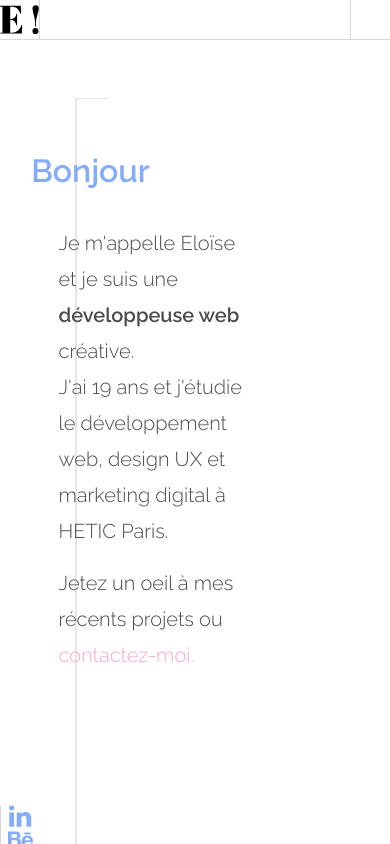
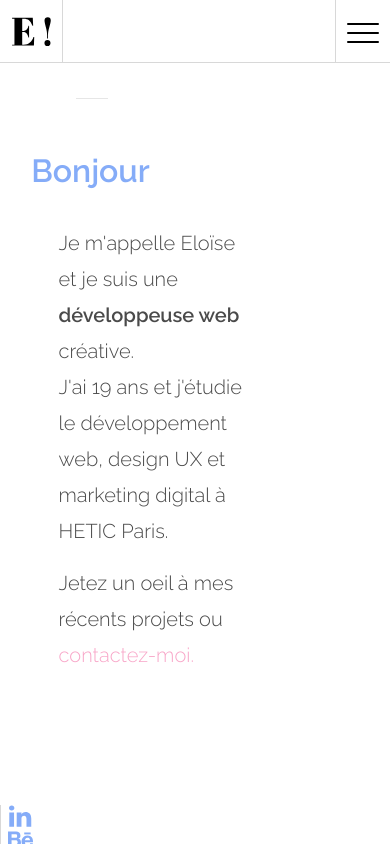
Before and after one commit to IsautierEloise/portfolio_19, a Vue app: page /#/ in a window 390 px wide. Shown: the top 844 px of the page. Built offline with nearby package versions, Linux system fonts and the light colour scheme; a web font is replaced by a local one.

Commit message:
responsive

```diff
--- a/src/components/About.vue
+++ b/src/components/About.vue
@@ -63,6 +63,11 @@ export default {
             {
                 top: 50vw;
             }
+
+            @media screen and (max-width: 900px)
+            {
+                display: none;
+            }
         }
         .scrollbar
         {
@@ -82,6 +87,11 @@ export default {
             {
                 top: 50vw;
                 height: 40%;
+            }
+
+            @media screen and (max-width: 900px)
+            {
+                display: none;
             }
 
             .scroll
@@ -132,6 +142,7 @@ export default {
                     display: flex;
                     flex-direction: column;
                     justify-content: center;
+                    width: 100%;
                 }
 
                 h1
@@ -160,6 +171,13 @@ export default {
                         flex-direction: row;
                         align-items: flex-start;
                         justify-content: space-between;
+
+                        @media screen and (max-width: 900px)
+                        {
+                            flex-direction: column-reverse;
+                            align-items: center;
+                            justify-content: center;
+                        }
                         p
                         {
                             line-height: 180%;
@@ -170,6 +188,11 @@ export default {
                         img
                         {
                             width: 20vw;
+                            @media screen and (max-width: 900px)
+                            {
+                                width: 80vw;
+                                margin-bottom: 10vw;
+                            }
                         }
                         .check
                         {
--- a/src/components/Home.vue
+++ b/src/components/Home.vue
@@ -123,6 +123,7 @@ export default {
             @media screen and (max-width: 900px)
             {
                 top: 25vw;
+                display: none
             }
 
             @media screen and (min-height: 1300px)
--- a/src/components/partials/Header.vue
+++ b/src/components/partials/Header.vue
@@ -1,18 +1,32 @@
 <template>
     <div class="header">
-        <div class="logo">
+        <router-link to="/" class="logo">
             <svg width="54" height="41" viewBox="0 0 54 41" fill="none" xmlns="http://www.w3.org/2000/svg">
                 <path d="M0.155 1.5H28.755L29.305 12.39H28.315C26.775 8.68666 25.1617 6.15666 23.475 4.8C21.7883 3.40666 19.3133 2.71 16.05 2.71H14.125V19.705H15.995C17.7183 19.705 19.1667 19.0633 20.34 17.78C21.5133 16.46 22.3383 14.7 22.815 12.5H23.64V28.78H22.705C22.045 26.03 21.1467 24.0683 20.01 22.895C18.91 21.7217 17.3883 21.135 15.445 21.135H14.125V38.79H16.215C19.5883 38.79 22.4483 37.7817 24.795 35.765C27.1783 33.7483 28.81 31.1633 29.69 28.01H30.79L30.35 40H0.155V38.79H3.4V2.71H0.155V1.5ZM48.6113 30.21V25.48C48.6113 22.3267 48.0063 18.5867 46.7963 14.26C45.623 9.89667 45.0363 6.92667 45.0363 5.35C45.0363 3.77333 45.458 2.63666 46.3013 1.94C47.1813 1.24333 48.2446 0.894999 49.4913 0.894999C52.278 0.894999 53.6713 2.38 53.6713 5.35C53.6713 7.07333 53.0296 10.08 51.7463 14.37C50.463 18.66 49.8213 22.3817 49.8213 25.535V30.21H48.6113ZM48.9963 40.55C47.6396 40.55 46.613 40.165 45.9163 39.395C45.2563 38.5883 44.9263 37.5983 44.9263 36.425C44.9263 35.215 45.293 34.225 46.0263 33.455C46.7596 32.6483 47.768 32.245 49.0513 32.245C50.3346 32.245 51.3613 32.5933 52.1313 33.29C52.9013 33.95 53.2863 34.94 53.2863 36.26C53.2863 37.58 52.9196 38.625 52.1863 39.395C51.453 40.165 50.3896 40.55 48.9963 40.55Z" fill="black"/>
             </svg>
-        </div>
+        </router-link>
         <div class="menu">
             <div class="links">
-                <router-link to="/" class="work" @click.native="scrollToTop">My work <small>/></small></router-link>
+                <router-link to="/" class="work" @click.native="scrollToTop">Projets <small>/></small></router-link>
                 <router-link to="/about" class="about" @click.native="scrollToTop">À propos <small>/></small></router-link>
                 <router-link to="/contact" class="contact" @click.native="scrollToTop">Contact <small>/></small></router-link>
             </div>
         </div>
-        <div class="right-case"></div>
+        <div class="right-case">
+            <div class="burger-menu">
+                <div class="menu-toggle">
+                    <input type="checkbox" class="toggle-input" />
+                    <span></span>
+                    <span></span>
+                    <span></span>
+                    <ul class="hidden-menu">
+                        <router-link to="/" @click.native="closeMenu"><li>Projets</li></router-link>
+                        <router-link to="/about"  @click.native="closeMenu"><li>À propos</li></router-link>
+                        <router-link to="/contact" @click.native="closeMenu"><li>Contact</li></router-link>
+                    </ul>
+                </div>
+            </div>
+        </div>
 
     </div>
 
@@ -24,7 +38,10 @@ export default {
     {
         scrollToTop() {
             window.scrollTo(0,0);
-        }
+        },
+        closeMenu() {
+            document.querySelector('.toggle-input').checked = false;
+        },
     }
 }
 </script>
@@ -37,7 +54,7 @@ export default {
         display: flex;
         justify-content: space-between;
         position: fixed;
-        width: calc(100vw - (100vw - 100%));
+        width: 100%;
         z-index: 10;
         background-color: white;
 
@@ -51,6 +68,11 @@ export default {
             justify-content: center;
             font-family: 'Suranna', serif;
             border-right: 1px solid rgba(0, 0, 0, 0.151);
+
+            @media screen and (max-width: 900px)
+            {
+                padding: 3vw
+            }
         }
 
         .menu
@@ -127,6 +149,125 @@ export default {
             height: 10vw;
             width: 10vw;
             border-left: 1px solid rgba(0, 0, 0, 0.151);
+
+            @media screen and (max-width: 900px)
+            {
+                height: 16vw;
+                width: 16vw;
+            }
+
+            .burger-menu
+            {
+                display: none;
+
+                @media screen and (max-width: 900px)
+                {
+                    display: block;
+                }
+
+                .menu-toggle
+                {
+                    display: block;
+                    position: relative;
+                    height: 16vw;
+
+                    z-index: 1;
+
+                    -webkit-user-select: none;
+                    user-select: none;
+
+                    input
+                    {
+                        display: block;
+                        width: 100%;
+                        height: 100%;
+                        position: absolute;
+                        cursor: pointer;
+                        opacity: 0;
+                        z-index: 3;
+                    }
+
+                    input:checked ~ ul
+                    {
+                        transform: none;
+                    }
+
+                    input:checked ~ span
+                    {
+                        opacity: 1;
+                        transform: rotate(45deg);
+                        background: #232323;
+
+                        &:nth-last-child(3)
+                        {
+                            opacity: 0;
+                            transform: rotate(0deg) scale(0.2, 0.2);
+                        }
+
+                        &:nth-last-child(2)
+                        {
+                            transform: rotate(-45deg) translate(0, 2px);
+                        }
+                    }
+
+                    span
+                    {
+                        display: block;
+                        width: 60%;
+                        height: 2px;
+                        margin: 7px auto;
+                        margin-bottom: 5px;
+                        background: black;
+                        border-radius: 3px;
+                        z-index: 1;
+                        transform-origin: 4px 0px;
+                        transition: all 0.5s cubic-bezier(0.77,0.2,0.05,1.0);
+                        position: relative;
+                        top: 4vw;
+
+                        &:first-child
+                        {
+                            transform-origin: 0% 0%;
+                        }
+
+                        &:nth-last-child(2)
+                        {
+                            transform-origin: 0% 100%;
+                        }
+                    }
+                }
+                .hidden-menu
+                {
+                    position: fixed;
+                    right: 0;
+                    top: 0;
+                    width: 100%;
+                    height: 100%;
+                    margin: 0 0 0 -5vw;
+                    background-color: white;
+                    list-style-type: none;
+                    -webkit-font-smoothing: antialiased;
+                    transform: translate(100%, 0);
+                    transition: transform 0.5s cubic-bezier(0.77,0.2,0.05,1.0);
+                    display: flex;
+                    flex-direction: column;
+                    justify-content: center;
+                    align-items: center;
+
+                    a
+                    {
+                        color: black;
+                        text-decoration: none;
+
+                        li
+                        {
+                            font-size: 2rem;
+                            padding: 2.5rem 1rem;
+                            font-weight: 800;
+                        }
+                    }
+                }
+            }
         }
     }
 
```
